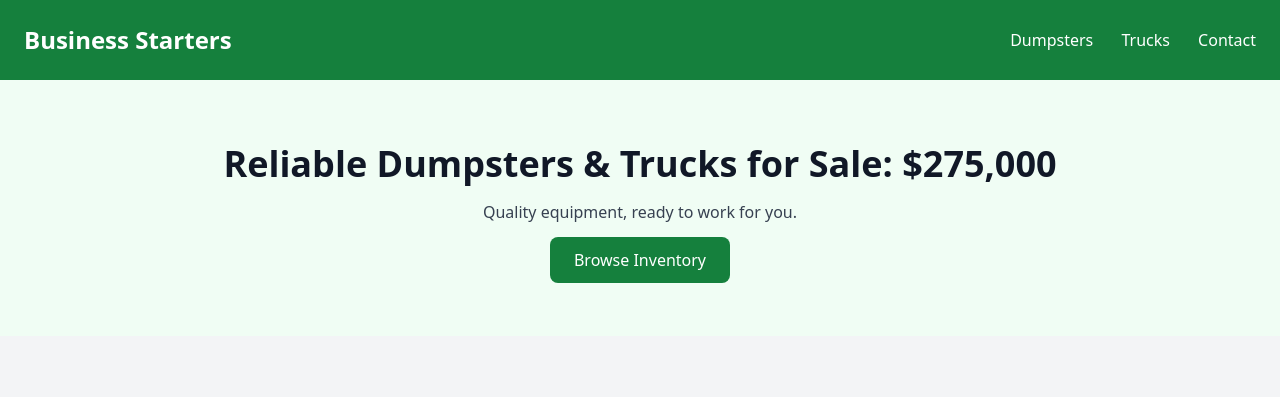
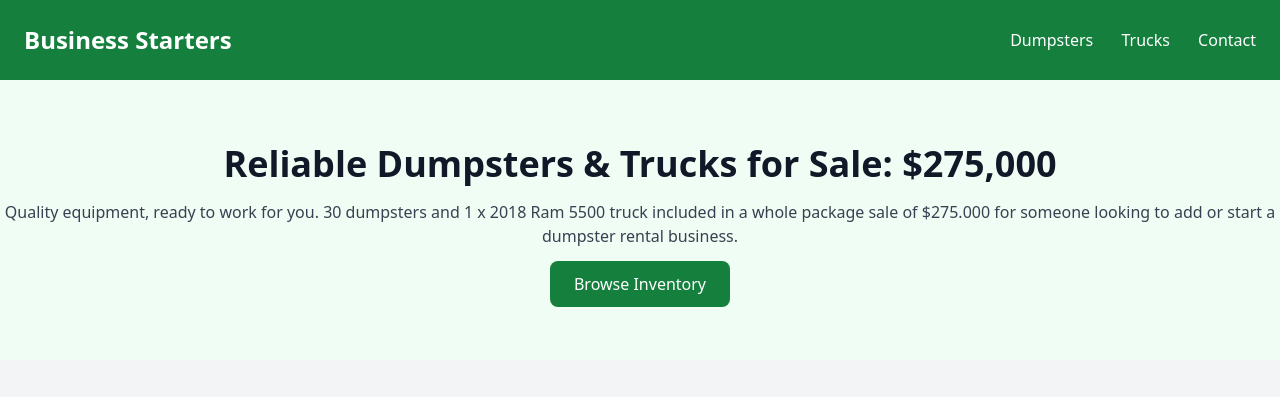
Before and after one commit to bulawebops/business-starter, a plain HTML site: page index.html in a window 1280 px wide. Shown: the top 397 px of the page. Drawn offline with nearby package versions, Linux system fonts and the light colour scheme.

Commit message:
description change

```diff
--- a/index.html
+++ b/index.html
@@ -23,7 +23,7 @@
   <!-- Hero Section -->
   <section class="text-center py-16 bg-green-50">
     <h2 class="text-4xl font-bold mb-4">Reliable Dumpsters & Trucks for Sale: $275,000</h2>
-    <p class="text-gray-700 mb-6">Quality equipment, ready to work for you.</p>
+    <p class="text-gray-700 mb-6">Quality equipment, ready to work for you. 30 dumpsters and 1 x 2018 Ram 5500 truck included in a whole package sale of $275.000 for someone looking to add or start a dumpster rental business.</p>
     <a href="#dumpsters" class="bg-green-700 text-white px-6 py-3 rounded-lg hover:bg-green-800 transition">Browse Inventory</a>
   </section>
 
```
